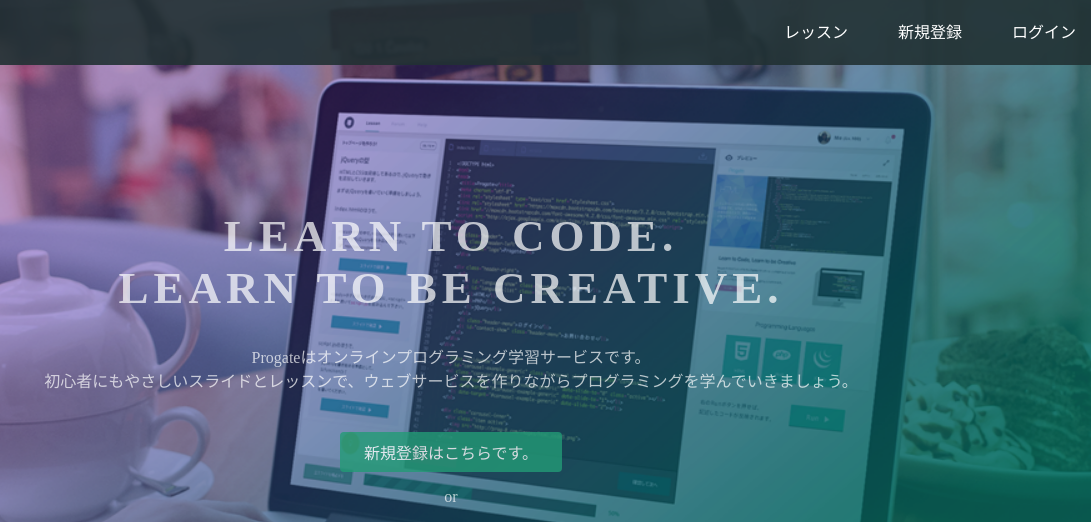
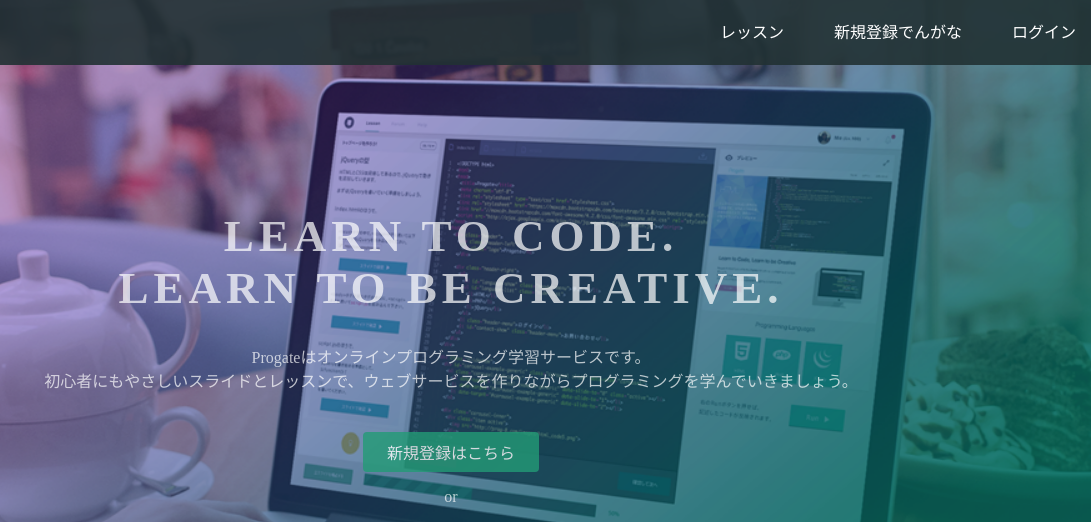
Before and after one commit to hoykencyan/hoykencyan.github.io, a plain HTML site: page index.html in a window 1280 px wide. Shown: the top 522 px of the page, 189-1280 px from the left. Drawn offline with Linux system fonts and the light colour scheme.

Commit message:
Update index.html

```diff
--- a/index.html
+++ b/index.html
@@ -16,7 +16,7 @@
       <span class="fa fa-bars menu-icon"></span>
       <div class="header-right">
         <a href="#">レッスン</a>
-        <a href="#">新規登録</a>
+        <a href="#">新規登録でんがな</a>
         <a href="#" class="login">ログイン</a>
       </div>
     </div>
@@ -26,7 +26,7 @@
       <h1>LEARN TO CODE.<br>LEARN TO BE CREATIVE.</h1>
       <p>Progateはオンラインプログラミング学習サービスです。<br>初心者にもやさしいスライドとレッスンで、ウェブサービスを作りながらプログラミングを学んでいきましょう。</p>
       <div class="btn-wrapper">
-        <a href="#" class="btn signup">新規登録はこちらです。</a>
+        <a href="#" class="btn signup">新規登録はこちら</a>
         <p>or</p>
         <a href="#" class="btn facebook"><span class="fa fa-facebook"></span>Facebookで登録</a>
         <a href="#" class="btn twitter"><span class="fa fa-twitter"></span>Twitterで登録</a>
```
